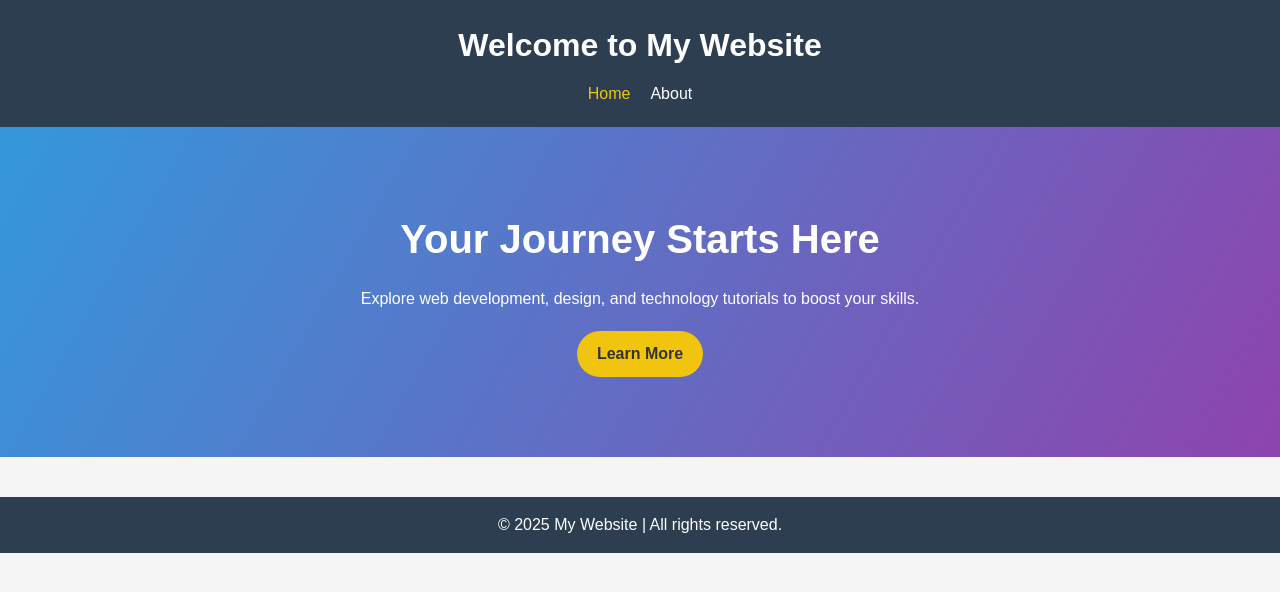
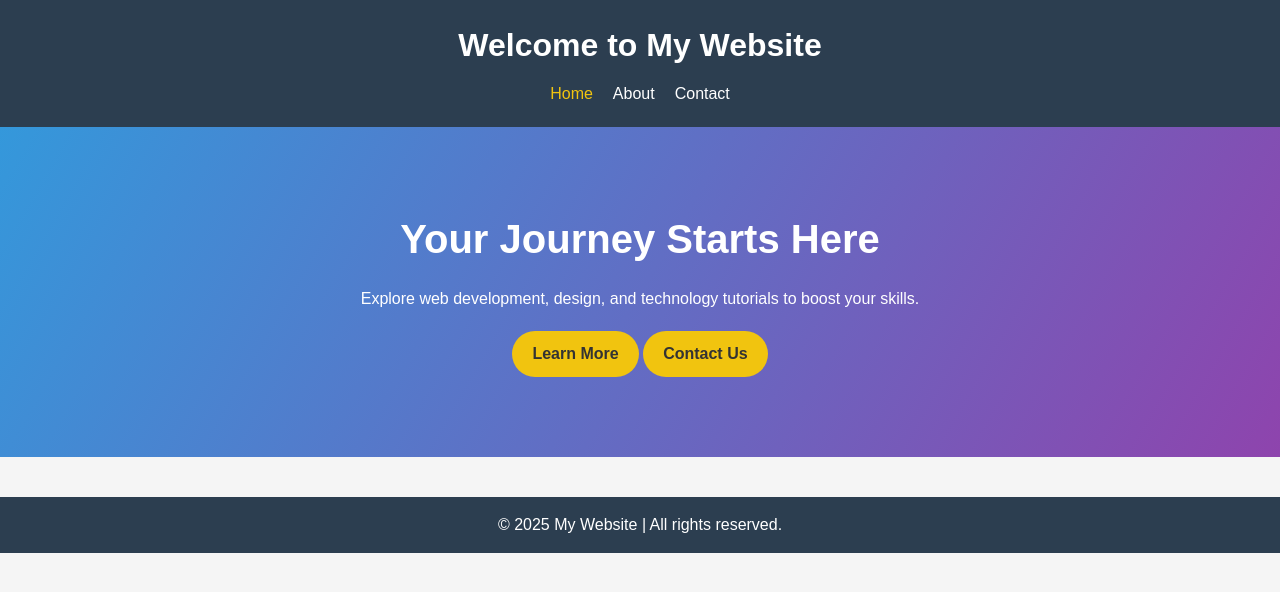
Before and after one commit to DJSACHIN9511/portfolio-website, a plain HTML site: page index.html in a window 1280 px wide. Drawn offline with Linux system fonts and the light colour scheme.

Commit message:
portfolio updated

```diff
--- a/index.html
+++ b/index.html
@@ -13,6 +13,7 @@
             <ul>
                 <li><a href="index.html" class="active">Home</a></li>
                 <li><a href="about.html">About</a></li>
+		<li><a href="contact.html">Contact</a></li>
             </ul>
         </nav>
     </header>
@@ -21,6 +22,7 @@
         <h2>Your Journey Starts Here</h2>
         <p>Explore web development, design, and technology tutorials to boost your skills.</p>
         <a href="about.html" class="btn">Learn More</a>
+	<a href="contact.html" class="btn secondary-btn">Contact Us</a>
     </section>
 
     <footer>
```
